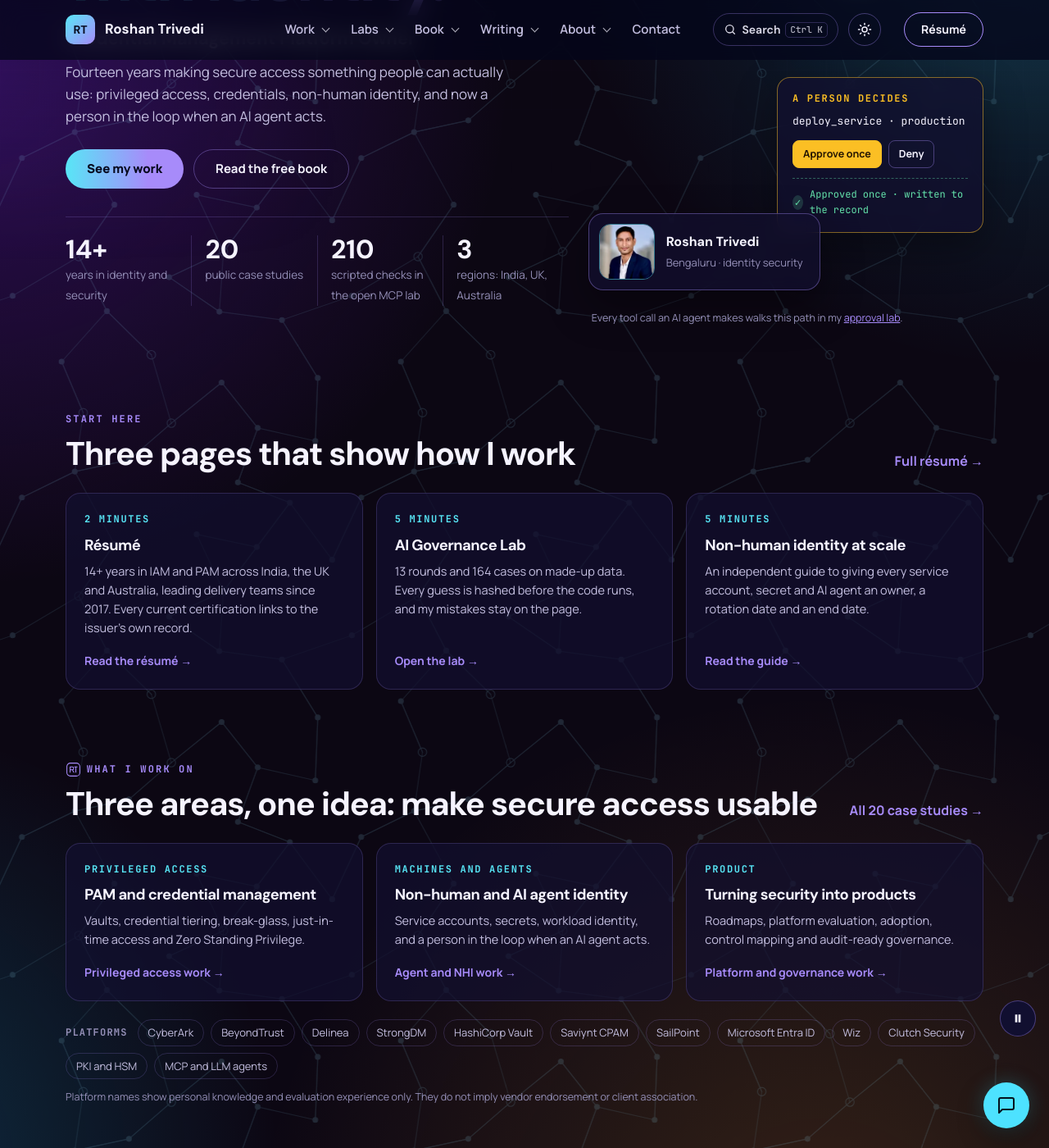
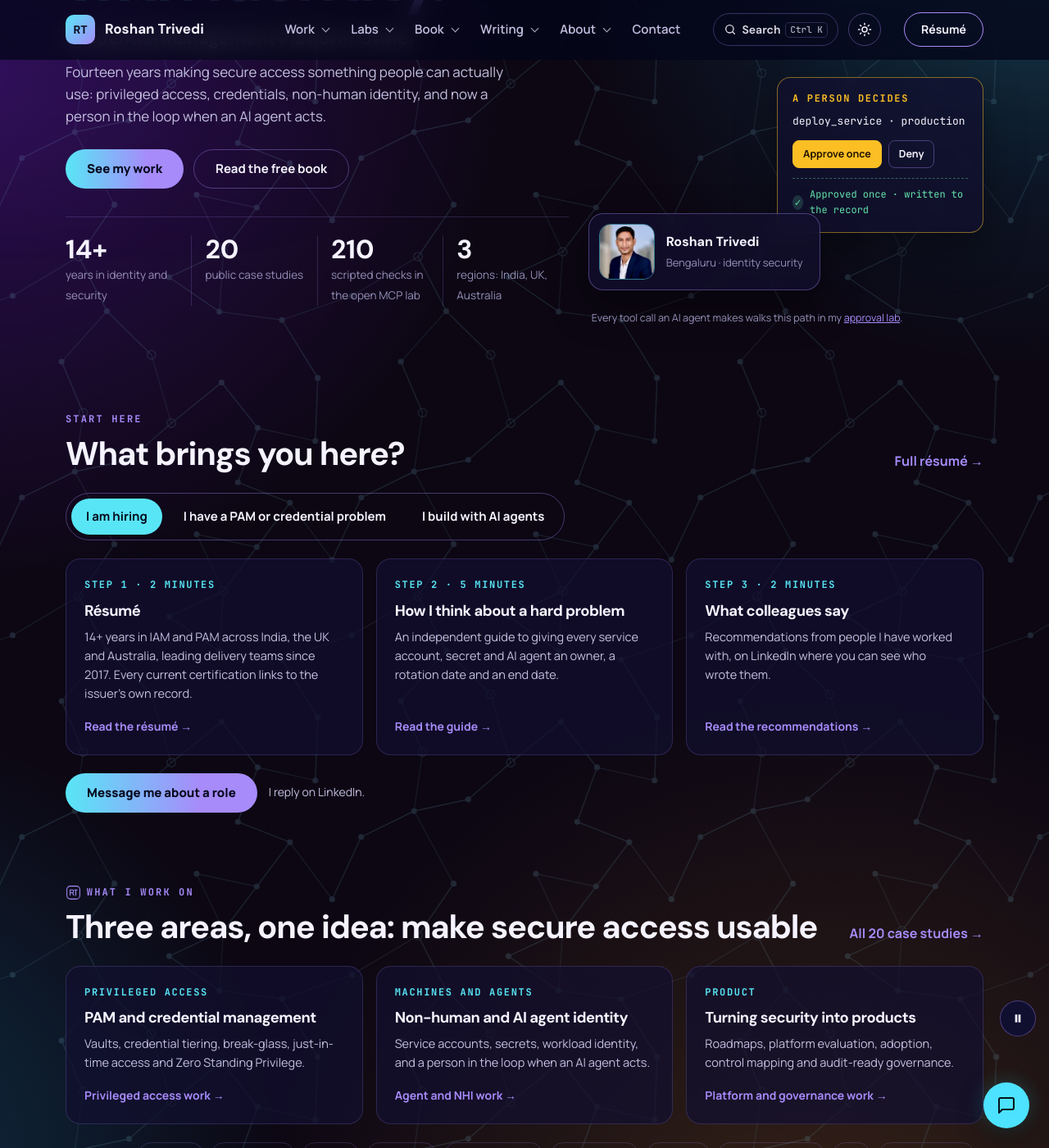
Before and after one commit to trivediroshan1-ui/trivediroshan1-ui.github.io, a Jekyll site: the page index.html, which Jekyll copies as it is, in a window 1280 px wide and 1400 px high, scrolled down 779 px. Shown: the whole window at 82% size. Built offline with Jekyll 4.4.1, drawn with Linux system fonts in a browser that asks for light colours.

Commit message:
Home page: "What brings you here?" path switcher
Replaces the one-size "Start here" cards with three paths: hiring, a PAM
or credential problem, and building with AI agents. Each path has three
numbered steps using pages already on the site and its own call to
action. The choice is remembered on the device. Keyboard tabs with arrow
keys; without JavaScript all three paths show in full. No inline script,
CSP unchanged.

```diff
--- /dev/null
+++ b/assets/who-paths.css
@@ -0,0 +1,38 @@
+/* Home page "What brings you here?" switcher. Without JavaScript all three paths show, one after another. */
+#start-here .steps { list-style: none; padding: 0; margin: 0; counter-reset: none; }
+#start-here .steps > li { display: flex; }
+#start-here .steps > li > .card { flex: 1; }
+.who-h { font-size: 18px; margin: 28px 0 14px; }
+.who-cta { display: flex; flex-wrap: wrap; align-items: center; gap: 14px; margin: 22px 0 0; }
+.who-cta span { color: var(--muted, #a9b6d3); font-size: 14px; }
+
+.who { display: flex; flex-wrap: wrap; gap: 8px; margin: 0 0 22px; padding: 6px; border: 1px solid var(--line2, rgba(167,139,250,.35)); border-radius: 999px; width: fit-content; max-width: 100%; }
+.who[hidden] { display: none; }
+.who button {
+  font: inherit; font-weight: 700; font-size: 15px; cursor: pointer;
+  min-height: 44px; padding: 10px 18px; border-radius: 999px; border: 0;
+  background: transparent; color: var(--ink, #e8eefc);
+  transition: background-color .2s ease, color .2s ease;
+}
+.who button:hover { background: rgba(167, 139, 250, 0.14); }
+.who button[aria-selected="true"] { background: #58e6f6; color: #05061a; }
+.who button:focus-visible { outline: 2px solid #a78bfa; outline-offset: 2px; }
+html[data-theme="light"] .who button[aria-selected="true"] { background: #0a7f93; color: #fff; }
+
+/* Once the script runs: show one path at a time, without repeating the heading the tab already names. */
+.who-on .who-p[hidden] { display: none; }
+.who-on .who-h { position: absolute; width: 1px; height: 1px; overflow: hidden; clip: rect(0 0 0 0); white-space: nowrap; }
+.who-on .who-p:not([hidden]) .steps > li { animation: who-in .35s ease both; }
+.who-on .who-p:not([hidden]) .steps > li:nth-child(2) { animation-delay: .06s; }
+.who-on .who-p:not([hidden]) .steps > li:nth-child(3) { animation-delay: .12s; }
+@keyframes who-in { from { opacity: 0; transform: translateY(8px); } to { opacity: 1; transform: none; } }
+
+@media (max-width: 720px) {
+  .who { border-radius: 18px; width: 100%; flex-direction: column; }
+  .who button { text-align: left; border-radius: 12px; }
+}
+@media (prefers-reduced-motion: reduce) {
+  .who button { transition: none; }
+  .who-on .who-p:not([hidden]) .steps > li { animation: none; }
+}
+html.motion-off .who-on .who-p:not([hidden]) .steps > li { animation: none; }
--- /dev/null
+++ b/assets/who-paths.js
@@ -0,0 +1,41 @@
+// Home page: "What brings you here?" Shows one of three paths at a time and remembers the choice
+// on this device. Without this script every path is visible, so nothing is lost.
+(function () {
+  var sec = document.getElementById('start-here');
+  var bar = sec && sec.querySelector('.who');
+  if (!bar) return;
+  var tabs = [].slice.call(bar.querySelectorAll('[role="tab"]'));
+  var KEY = 'rt-who';
+
+  function pick(tab, focus) {
+    tabs.forEach(function (t) {
+      var on = t === tab;
+      t.setAttribute('aria-selected', on ? 'true' : 'false');
+      t.tabIndex = on ? 0 : -1;
+      document.getElementById(t.getAttribute('aria-controls')).hidden = !on;
+    });
+    if (focus) tab.focus();
+    try { localStorage.setItem(KEY, tab.id); } catch (e) {}
+  }
+
+  var saved = null;
+  try { saved = localStorage.getItem(KEY); } catch (e) {}
+  var first = document.getElementById(saved) || tabs[0];
+  if (tabs.indexOf(first) < 0) first = tabs[0];
+
+  bar.hidden = false;
+  sec.classList.add('who-on');
+  pick(first, false);
+
+  tabs.forEach(function (t, i) {
+    t.addEventListener('click', function () { pick(t, false); });
+    t.addEventListener('keydown', function (e) {
+      var n = null;
+      if (e.key === 'ArrowRight' || e.key === 'ArrowDown') n = tabs[(i + 1) % tabs.length];
+      else if (e.key === 'ArrowLeft' || e.key === 'ArrowUp') n = tabs[(i - 1 + tabs.length) % tabs.length];
+      else if (e.key === 'Home') n = tabs[0];
+      else if (e.key === 'End') n = tabs[tabs.length - 1];
+      if (n) { e.preventDefault(); pick(n, true); }
+    });
+  });
+})();
--- a/index.html
+++ b/index.html
@@ -189,11 +189,41 @@
 
       <section class="sec" id="start-here" aria-labelledby="start-title">
         <div class="wrap">
-          <div class="head"><div><p class="ey">Start here</p><h2 id="start-title">Three pages that show how I work</h2></div><a class="more" href="/resume/">Full r&eacute;sum&eacute; &rarr;</a></div>
-          <div class="g3">
-            <a class="card" href="/resume/"><span class="tag">2 minutes</span><h3>R&eacute;sum&eacute;</h3><p>14+ years in IAM and PAM across India, the UK and Australia, leading delivery teams since 2017. Every current certification links to the issuer&rsquo;s own record.</p><span class="go">Read the r&eacute;sum&eacute; &rarr;</span></a>
-            <a class="card" href="/ai-governance-lab/"><span class="tag">5 minutes</span><h3>AI Governance Lab</h3><p>13 rounds and 164 cases on made-up data. Every guess is hashed before the code runs, and my mistakes stay on the page.</p><span class="go">Open the lab &rarr;</span></a>
-            <a class="card" href="/case-studies/non-human-identity-at-scale/"><span class="tag">5 minutes</span><h3>Non-human identity at scale</h3><p>An independent guide to giving every service account, secret and AI agent an owner, a rotation date and an end date.</p><span class="go">Read the guide &rarr;</span></a>
+          <div class="head"><div><p class="ey">Start here</p><h2 id="start-title">What brings you here?</h2></div><a class="more" href="/resume/">Full r&eacute;sum&eacute; &rarr;</a></div>
+          <div class="who" role="tablist" aria-label="Choose the path that fits you" hidden>
+            <button type="button" role="tab" id="who-t-hire" aria-controls="who-hire" aria-selected="true">I am hiring</button>
+            <button type="button" role="tab" id="who-t-fix" aria-controls="who-fix" aria-selected="false" tabindex="-1">I have a PAM or credential problem</button>
+            <button type="button" role="tab" id="who-t-build" aria-controls="who-build" aria-selected="false" tabindex="-1">I build with AI agents</button>
+          </div>
+
+          <div class="who-p" id="who-hire" role="tabpanel" aria-labelledby="who-t-hire">
+            <h3 class="who-h">If you are hiring</h3>
+            <ol class="g3 steps">
+              <li><a class="card" href="/resume/"><span class="tag">Step 1 &middot; 2 minutes</span><h3>R&eacute;sum&eacute;</h3><p>14+ years in IAM and PAM across India, the UK and Australia, leading delivery teams since 2017. Every current certification links to the issuer&rsquo;s own record.</p><span class="go">Read the r&eacute;sum&eacute; &rarr;</span></a></li>
+              <li><a class="card" href="/case-studies/non-human-identity-at-scale/"><span class="tag">Step 2 &middot; 5 minutes</span><h3>How I think about a hard problem</h3><p>An independent guide to giving every service account, secret and AI agent an owner, a rotation date and an end date.</p><span class="go">Read the guide &rarr;</span></a></li>
+              <li><a class="card" href="https://www.linkedin.com/in/roshan-trivedi-ciam/details/recommendations/" rel="noopener"><span class="tag">Step 3 &middot; 2 minutes</span><h3>What colleagues say</h3><p>Recommendations from people I have worked with, on LinkedIn where you can see who wrote them.</p><span class="go">Read the recommendations &rarr;</span></a></li>
+            </ol>
+            <p class="who-cta"><a class="btn btn-1" href="https://www.linkedin.com/in/roshan-trivedi-ciam/">Message me about a role</a><span>I reply on LinkedIn.</span></p>
+          </div>
+
+          <div class="who-p" id="who-fix" role="tabpanel" aria-labelledby="who-t-fix">
+            <h3 class="who-h">If you have a PAM or credential problem</h3>
+            <ol class="g3 steps">
+              <li><a class="card" href="/tools/tier-check/"><span class="tag">Step 1 &middot; 3 minutes</span><h3>Credential tiering self-check</h3><p>Check your setup against the Tier 0 to 3 guardrails: where would one stolen credential stop, and where would it keep going?</p><span class="go">Take the self-check &rarr;</span></a></li>
+              <li><a class="card" href="/case-studies/credential-tiering-model/"><span class="tag">Step 2 &middot; 5 minutes</span><h3>The tiering model behind it</h3><p>The case study that explains the tiers, what belongs in each, and how access moves between them.</p><span class="go">Read the case study &rarr;</span></a></li>
+              <li><a class="card" href="/book/"><span class="tag">Step 3 &middot; when you have time</span><h3>Who Approved That?</h3><p>The free book on approvals, ownership and records when people and AI agents ask for access. 138 pages.</p><span class="go">Read the preface &rarr;</span></a></li>
+            </ol>
+            <p class="who-cta"><a class="btn btn-1" href="/talk/">Talk it through with me</a><span>Open to advisory work and talks.</span></p>
+          </div>
+
+          <div class="who-p" id="who-build" role="tabpanel" aria-labelledby="who-t-build">
+            <h3 class="who-h">If you build with AI agents</h3>
+            <ol class="g3 steps">
+              <li><a class="card" href="/mcp-lab-portal/"><span class="tag">Step 1 &middot; 5 minutes</span><h3>HumanGate MCP lab</h3><p>An approval gateway for AI agents: a portal, 161 cases, a risk score to play with, and the full report.</p><span class="go">Open the lab &rarr;</span></a></li>
+              <li><a class="card" href="/ai-governance-lab/"><span class="tag">Step 2 &middot; 5 minutes</span><h3>AI Governance Lab</h3><p>13 rounds and 164 cases on made-up data. Every guess is hashed before the code runs, and my mistakes stay on the page.</p><span class="go">Open the lab &rarr;</span></a></li>
+              <li><a class="card" href="/nhi-lab/"><span class="tag">Step 3 &middot; 10 minutes</span><h3>Machine identity lab</h3><p>46 machine identity cases, free, with a 65 page book.</p><span class="go">Open the lab &rarr;</span></a></li>
+            </ol>
+            <p class="who-cta"><a class="btn btn-1" href="https://github.com/trivediroshan1-ui">See the code on GitHub</a><span>Tell me what I missed.</span></p>
           </div>
         </div>
       </section>
@@ -343,5 +373,7 @@
     <script defer src="/assets/motion-toggle.js?v=20261025a"></script>
     <link rel="stylesheet" href="/assets/next-step.css?v=20261103a">
     <script defer src="/assets/next-step.js?v=20261103a"></script>
+    <link rel="stylesheet" href="/assets/who-paths.css?v=20261103a">
+    <script defer src="/assets/who-paths.js?v=20261103a"></script>
   </body>
 </html>
```
